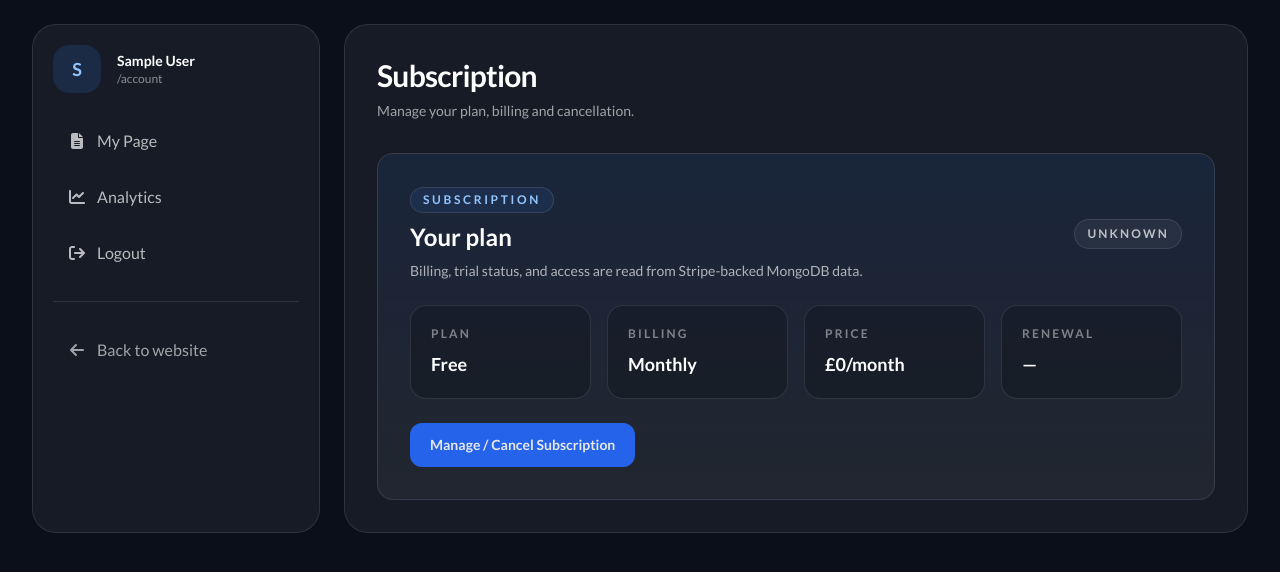
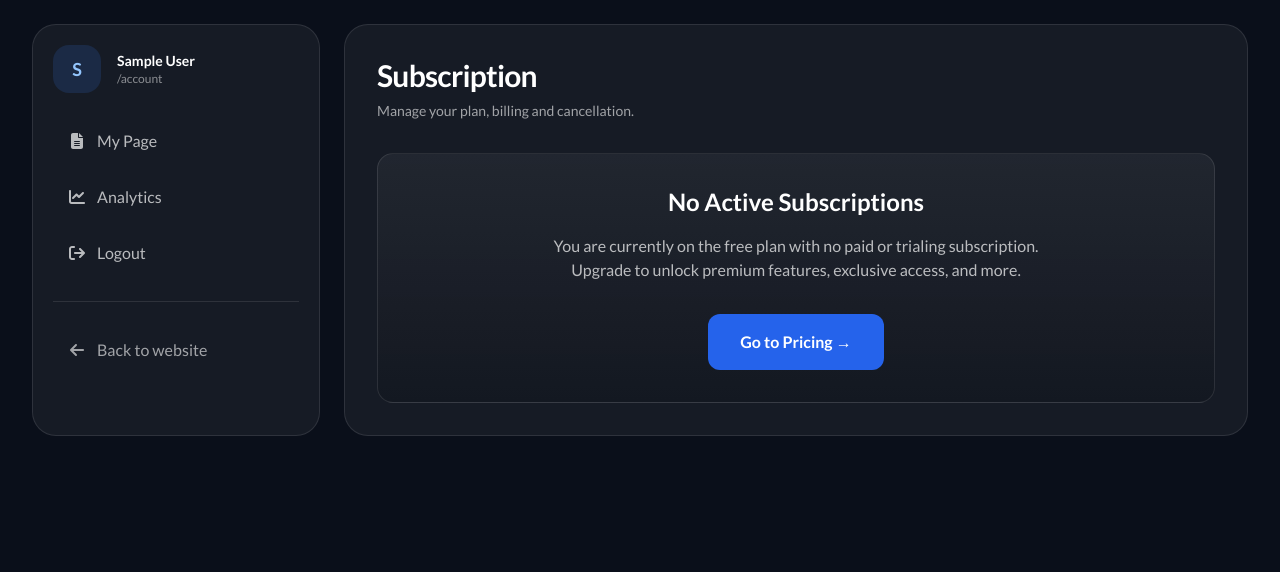
Before and after one commit to TheBioLink/biolinkhq, a Next.js app: page /account/subscription in a window 1280 px wide. Shown: the top 572 px of the page. Built offline with nearby package versions, Linux system fonts and the light colour scheme; no server answers; the database is empty; sample sign-in values are in the browser's storage.

Commit message:
Update PremiumTab.js

```diff
--- a/src/components/dashboard/PremiumTab.js
+++ b/src/components/dashboard/PremiumTab.js
@@ -1,14 +1,12 @@
 // src/components/dashboard/PremiumTab.js
 "use client";
-
 import { useState } from "react";
+import Link from "next/link";
 
 function formatMoney(amount, currency = "gbp", billingCycle = "monthly") {
   const value = typeof amount === "number" ? amount / 100 : 0;
   const suffix = billingCycle === "annual" ? "/year" : "/month";
-
   if (billingCycle === "lifetime") return "Included";
-
   try {
     return `${new Intl.NumberFormat("en-GB", {
       style: "currency",
@@ -40,28 +38,31 @@ function tone(status) {
 
 export default function PremiumTab({ page }) {
   const [loading, setLoading] = useState(false);
+
   const isPermanent = page?.permanentPlan === "exclusive";
+
+  // Same condition as DashboardShell → shows management UI only if active/trialing/past_due or permanent
+  const hasActiveSub =
+    isPermanent ||
+    ["active", "trialing", "past_due"].includes(
+      String(page?.stripeSubscriptionStatus || "").toLowerCase()
+    );
 
   async function openBillingPortal() {
     try {
       setLoading(true);
-
       const res = await fetch("/api/stripe/portal", {
         method: "POST",
         headers: { "Content-Type": "application/json" },
         body: "{}",
       });
-
       const data = await res.json().catch(() => ({}));
-
       if (!res.ok) {
         throw new Error(data?.error || data?.details || "Failed to open billing");
       }
-
       if (!data?.url) {
         throw new Error("Missing billing portal URL");
       }
-
       window.location.href = data.url;
     } catch (error) {
       alert(error?.message || "Something went wrong");
@@ -69,6 +70,24 @@ export default function PremiumTab({ page }) {
     }
   }
 
+  if (!hasActiveSub) {
+    return (
+      <section className="rounded-2xl border border-white/10 bg-gradient-to-b from-white/5 to-black/10 p-8 text-center">
+        <h2 className="text-2xl font-black text-white mb-4">No Active Subscriptions</h2>
+        <p className="text-white/70 mb-8 max-w-lg mx-auto">
+          You are currently on the free plan with no paid or trialing subscription.
+          Upgrade to unlock premium features, exclusive access, and more.
+        </p>
+        <Link href="/pricing">
+          <button className="inline-flex items-center gap-2 rounded-xl bg-blue-600 px-8 py-4 text-base font-extrabold text-white transition hover:bg-blue-500">
+            Go to Pricing →
+          </button>
+        </Link>
+      </section>
+    );
+  }
+
+  // ── Active subscription / permanent UI ──
   return (
     <section className="rounded-2xl border border-blue-500/20 bg-gradient-to-b from-blue-500/10 to-white/5 p-8">
       <div className="mb-6 flex flex-wrap items-center justify-between gap-4">
@@ -81,7 +100,6 @@ export default function PremiumTab({ page }) {
             Billing, trial status, and access are read from Stripe-backed MongoDB data.
           </p>
         </div>
-
         <div
           className={`inline-flex rounded-full border px-3 py-1.5 text-xs font-extrabold uppercase tracking-[0.18em] ${tone(
             page?.stripeSubscriptionStatus
@@ -93,29 +111,21 @@ export default function PremiumTab({ page }) {
 
       <div className="grid gap-4 md:grid-cols-2 xl:grid-cols-4">
         <div className="rounded-2xl border border-white/10 bg-black/20 p-5">
-          <div className="text-xs font-bold uppercase tracking-[0.18em] text-white/45">
-            Plan
-          </div>
+          <div className="text-xs font-bold uppercase tracking-[0.18em] text-white/45">Plan</div>
           <div className="mt-2 text-lg font-black capitalize text-white">
             {page?.permanentPlan === "exclusive"
               ? "exclusive (permanent)"
               : page?.stripeCurrentPlan || "free"}
           </div>
         </div>
-
         <div className="rounded-2xl border border-white/10 bg-black/20 p-5">
-          <div className="text-xs font-bold uppercase tracking-[0.18em] text-white/45">
-            Billing
-          </div>
+          <div className="text-xs font-bold uppercase tracking-[0.18em] text-white/45">Billing</div>
           <div className="mt-2 text-lg font-black capitalize text-white">
             {page?.stripeBillingCycle || "monthly"}
           </div>
         </div>
-
         <div className="rounded-2xl border border-white/10 bg-black/20 p-5">
-          <div className="text-xs font-bold uppercase tracking-[0.18em] text-white/45">
-            Price
-          </div>
+          <div className="text-xs font-bold uppercase tracking-[0.18em] text-white/45">Price</div>
           <div className="mt-2 text-lg font-black text-white">
             {formatMoney(
               page?.stripeUnitAmount,
@@ -124,11 +134,8 @@ export default function PremiumTab({ page }) {
             )}
           </div>
         </div>
-
         <div className="rounded-2xl border border-white/10 bg-black/20 p-5">
-          <div className="text-xs font-bold uppercase tracking-[0.18em] text-white/45">
-            Renewal
-          </div>
+          <div className="text-xs font-bold uppercase tracking-[0.18em] text-white/45">Renewal</div>
           <div className="mt-2 text-lg font-black text-white">
             {isPermanent ? "Never" : formatDate(page?.stripeCurrentPeriodEnd)}
           </div>
```
